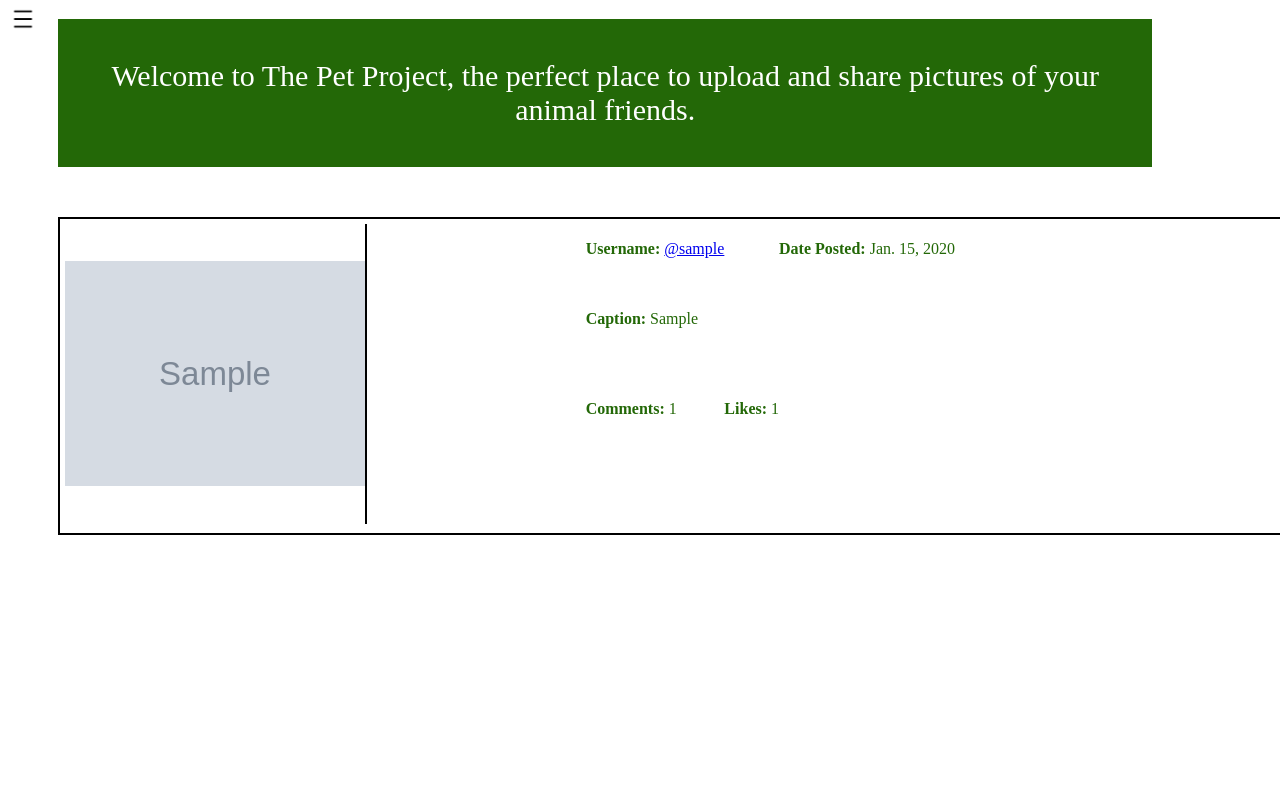
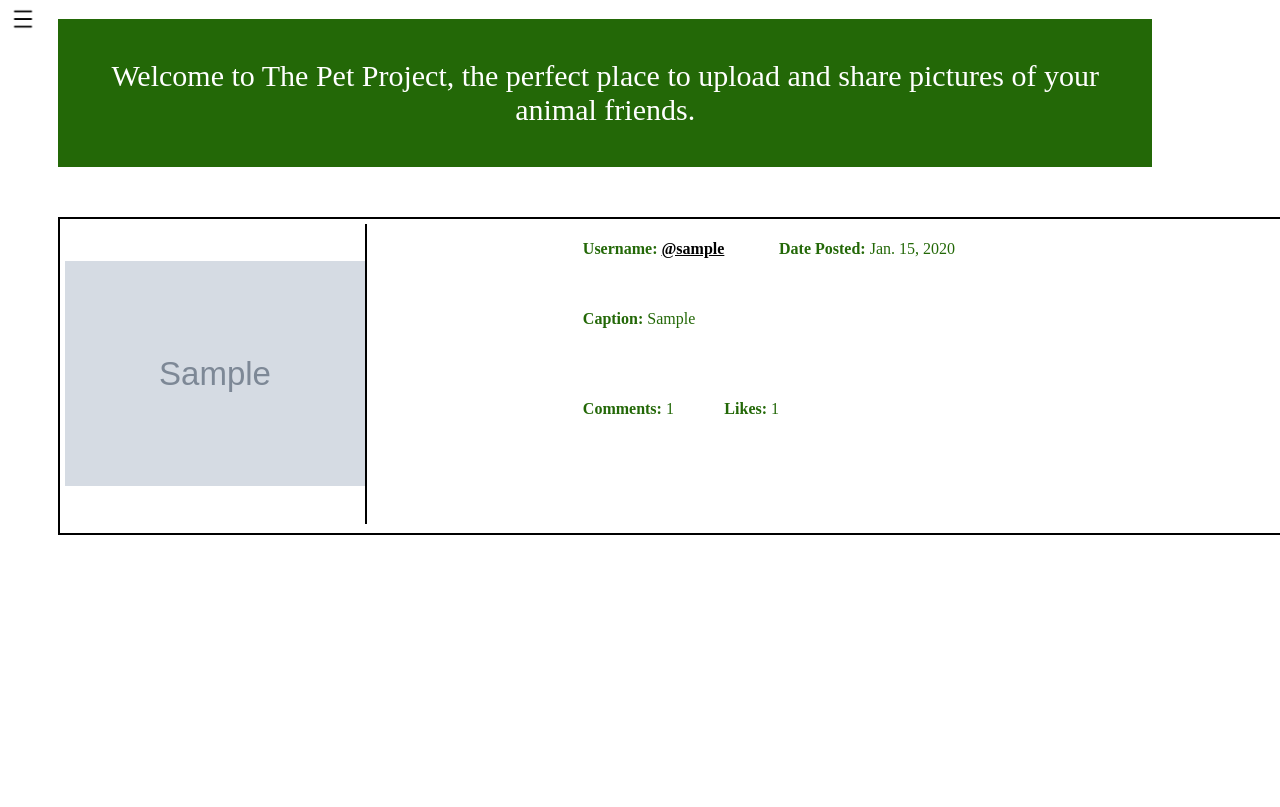
Before and after one commit to AdmiralCasio/thepetproject, a Django app: page / in a window 1280 px wide; the page is wider, and only the part inside the window is pictured. Shown: the part 115-922 px from the top of that part. Run offline with Django 4.2, Linux system fonts and the light colour scheme; tables that the repository leaves empty hold one stand-in row (values such as "Sample post"); grey boxes marked "Sample" are stand-in pictures.

Commit message:
Changed link display

```diff
--- a/thepetproject/static/base.css
+++ b/thepetproject/static/base.css
@@ -106,3 +106,8 @@ button {
 #login {
     float: right
 }
+
+a{
+    color:black;
+    font-weight: bold;
+}
```
